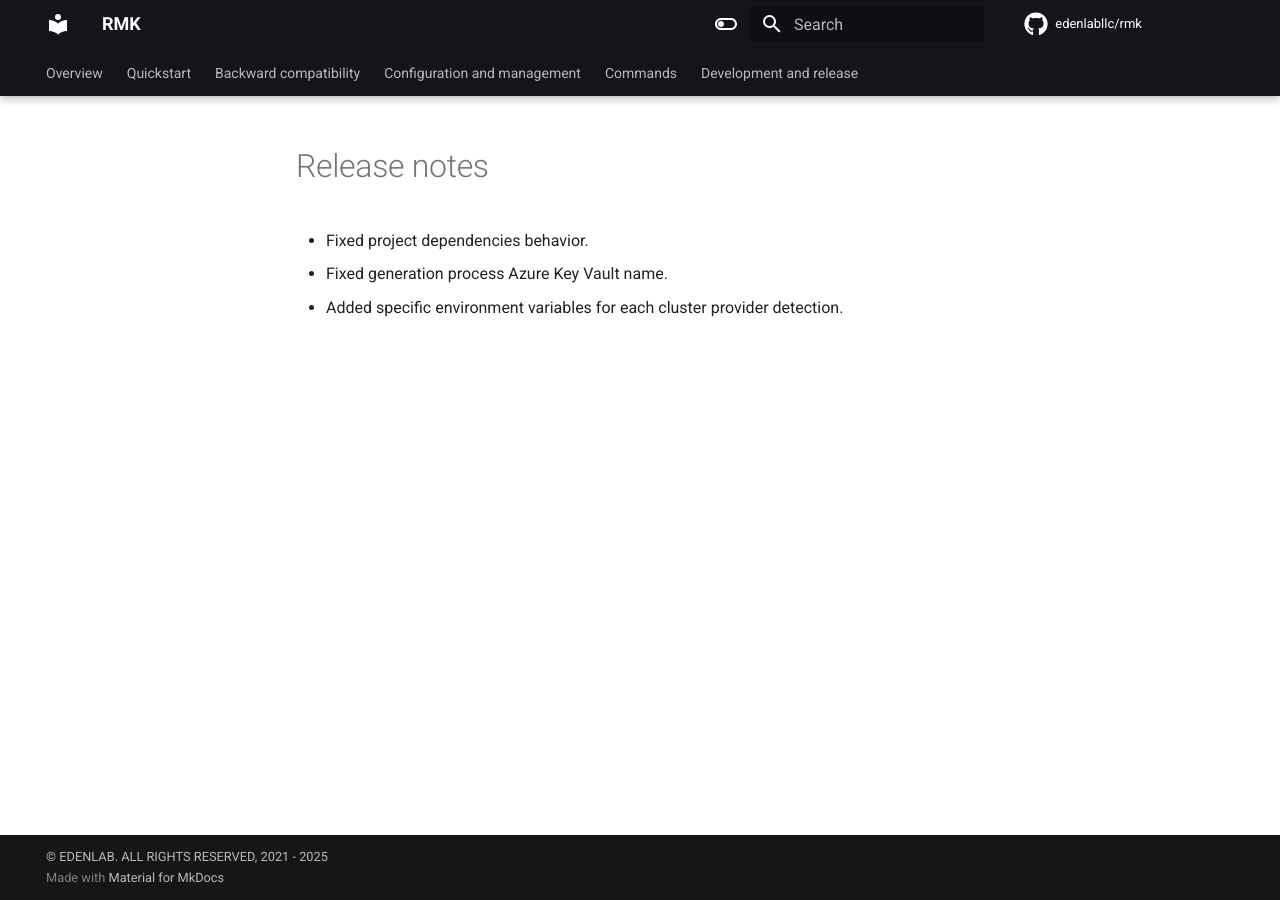
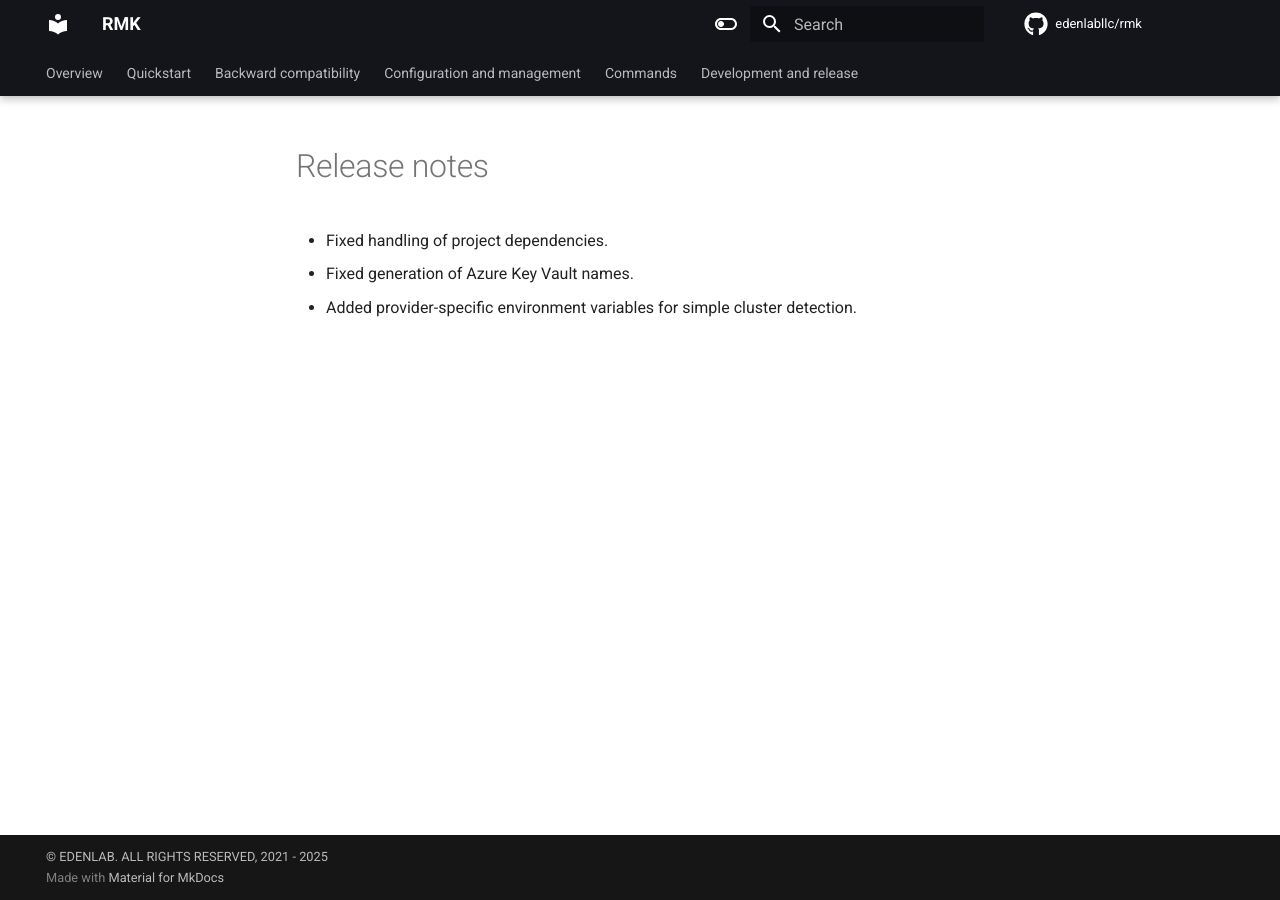
Before and after one commit to edenlabllc/rmk, an MkDocs documentation site: the page built from docs/release-notes.md, in a window 1280 px wide. Built offline with MkDocs 1.6.1 and Material for MkDocs 9.7.7, drawn with Linux system fonts in a browser that asks for light colours; comment, search, counter and statistics services are not loaded; the version menu is left out.

Commit message:
refactoring

```diff
--- a/docs/release-notes.md
+++ b/docs/release-notes.md
@@ -1,3 +1,3 @@
-- Fixed project dependencies behavior.
-- Fixed generation process Azure Key Vault name.
-- Added specific environment variables for each cluster provider detection.
+- Fixed handling of project dependencies.
+- Fixed generation of Azure Key Vault names.
+- Added provider-specific environment variables for simple cluster detection.
```
Also changed, not shown: docs/configuration/cluster-management/exported-environment-variables.md (+3 -0 lines).
